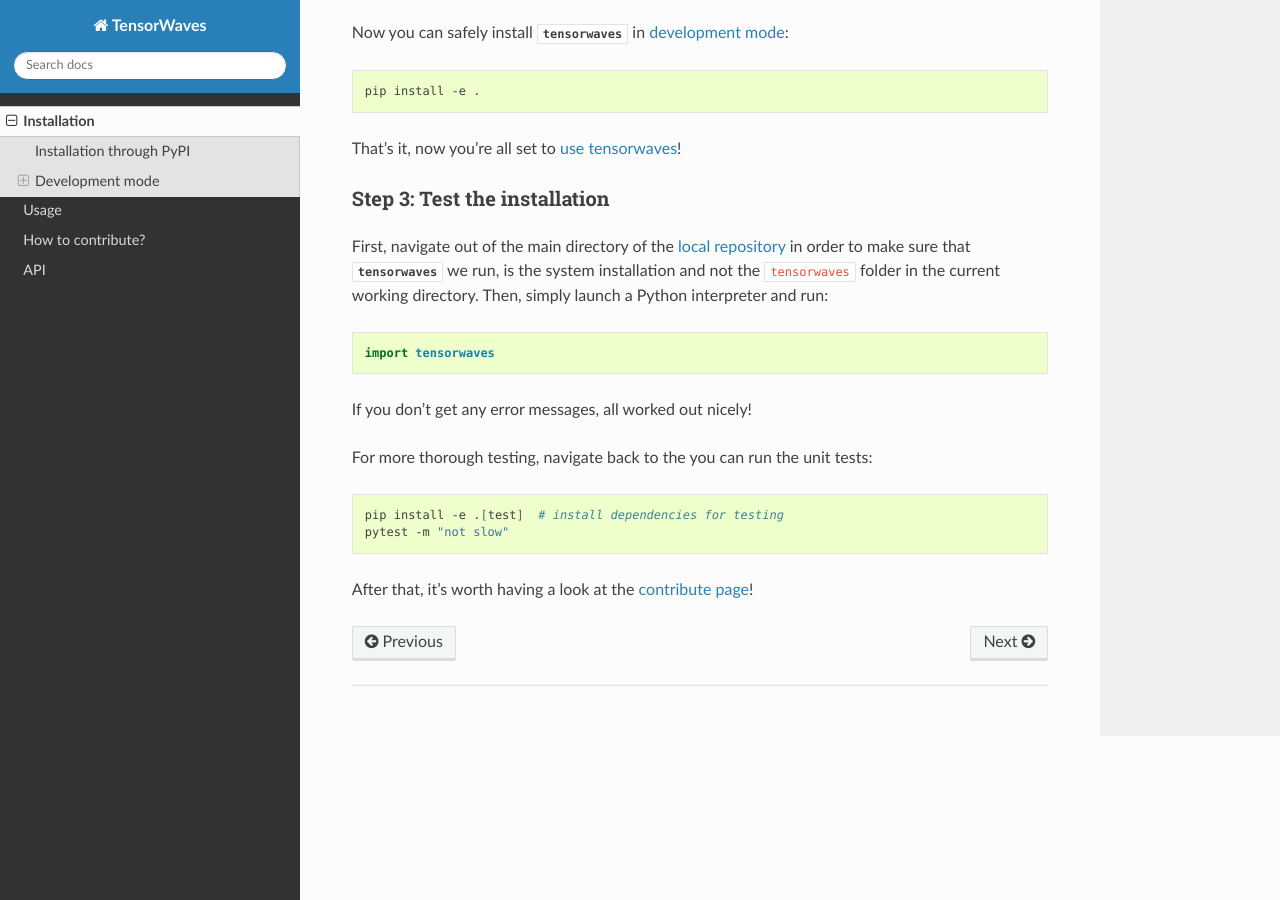
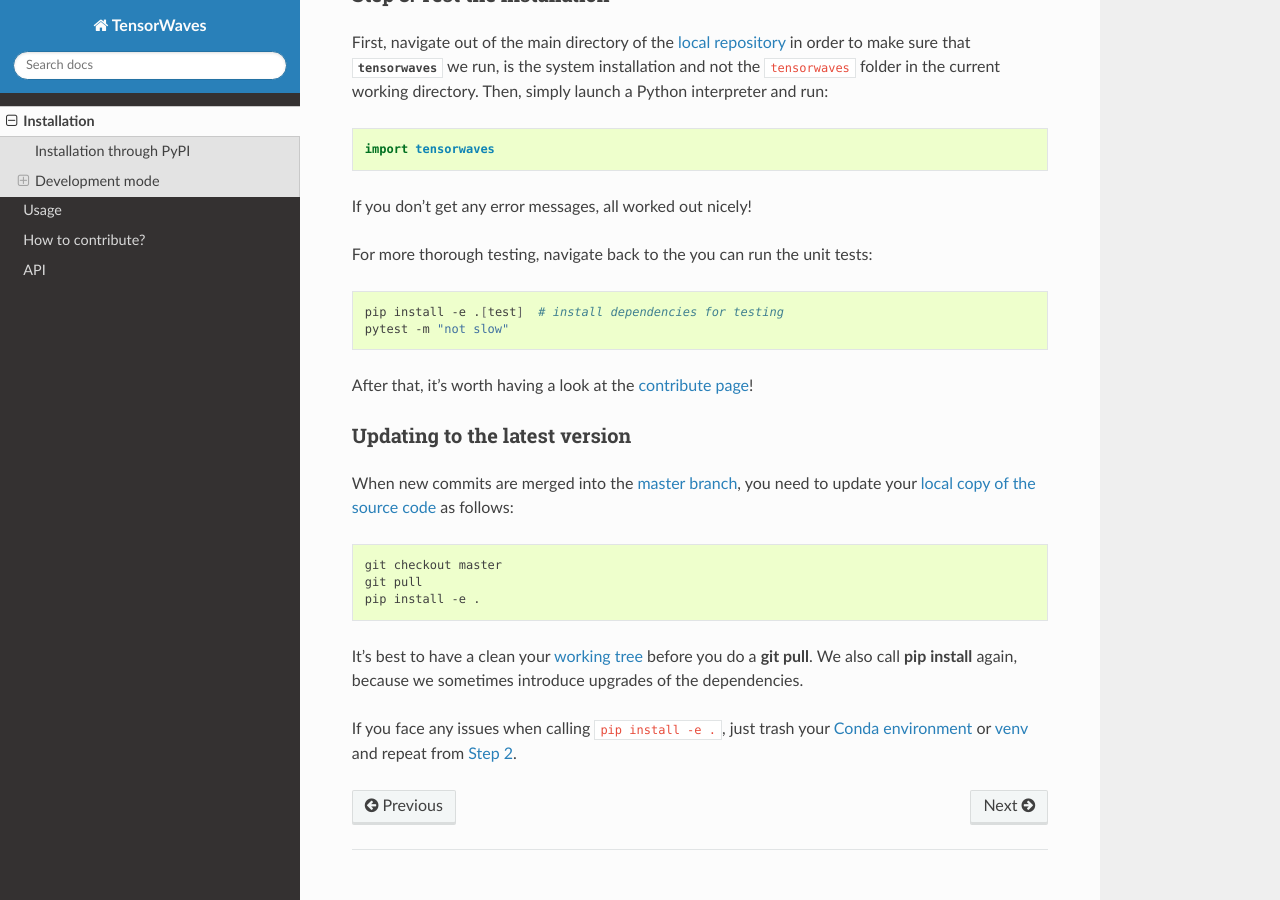
Before and after one commit to ComPWA/tensorwaves, a Sphinx documentation site: the page built from doc/install.rst, in a window 1280 px wide and 900 px high, scrolled down 2203 px. Built offline with Sphinx 7.4.7 and the Read the Docs theme 2.0.0, drawn with Linux system fonts in a browser that asks for light colours; pages that are not in the unit, such as notebooks, are missing from menus; the version number could not be read and is left out; some of the changed text lies outside the part shown.

Commit message:
docs: add note on updating in dev mode

```diff
--- a/doc/install.rst
+++ b/doc/install.rst
@@ -59,19 +59,6 @@ you've done so, navigate to a suitable folder and run:
 
 After that, there should be a folder called :file:`tensorwaves` into which we
 navigated just now. We'll call this folder the **local repository**.
-
-When new commits are merged into the `master branch of tensorwaves
-<https://github.com/ComPWA/tensorwaves/tree/master>`_, you need to update your
-local copy of the source code as follows:
-
-.. code-block:: shell
-
-  git checkout master
-  git pull
-
-It's best to have a clean your `working tree
-<https://git-scm.com/book/en/v2/Git-Basics-Recording-Changes-to-the-Repository>`_
-before you do a :command:`git pull`.
 
 
 Step 2: Create a virtual environment
@@ -165,3 +152,25 @@ For more thorough testing, navigate back to the you can run the unit tests:
 
 After that, it's worth having a look at the :doc:`contribute page
 <contribute>`!
+
+Updating to the latest version
+^^^^^^^^^^^^^^^^^^^^^^^^^^^^^^
+
+When new commits are merged into the `master branch
+<https://github.com/ComPWA/tensorwaves/tree/master>`_, you need to update your
+:ref:`local copy of the source code <local-repository>` as follows:
+
+.. code-block:: shell
+
+  git checkout master
+  git pull
+  pip install -e .
+
+It's best to have a clean your `working tree
+<https://git-scm.com/book/en/v2/Git-Basics-Recording-Changes-to-the-Repository>`_
+before you do a :command:`git pull`. We also call :command:`pip install` again,
+because we sometimes introduce upgrades of the dependencies.
+
+If you face any issues when calling :code:`pip install -e .`, just trash your
+:ref:`install:Conda environment` or :ref:`venv <install:Python venv>` and
+repeat from :ref:`Step 2 <install:Step 2: Create a virtual environment>`.
```
